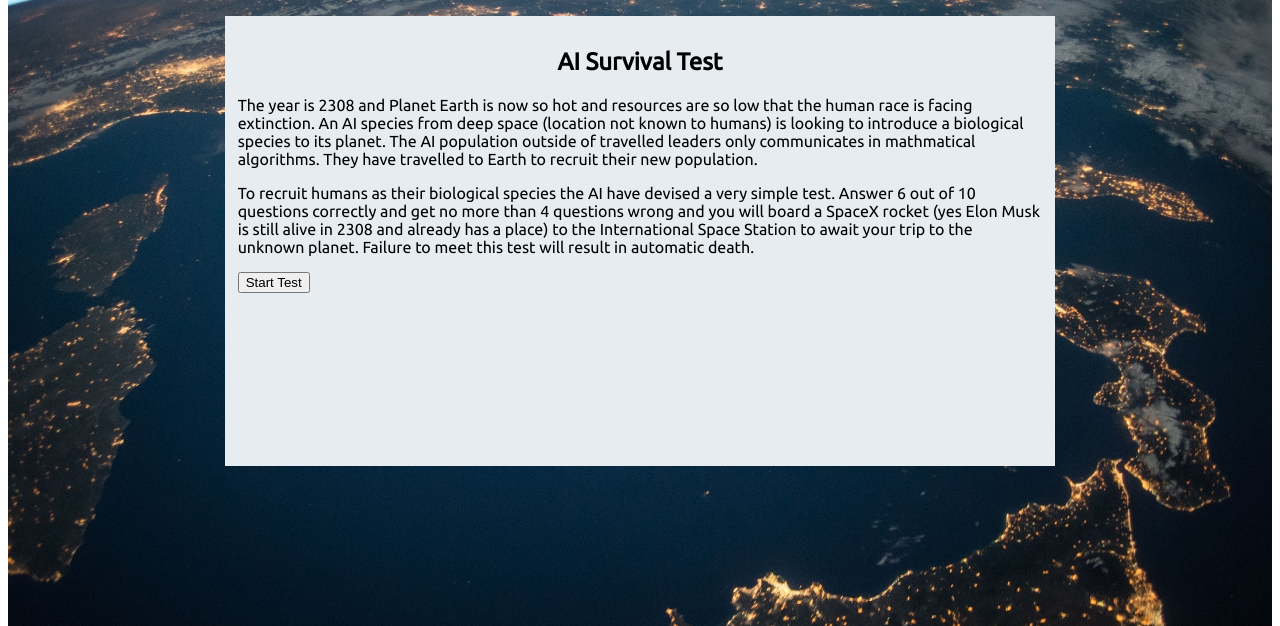
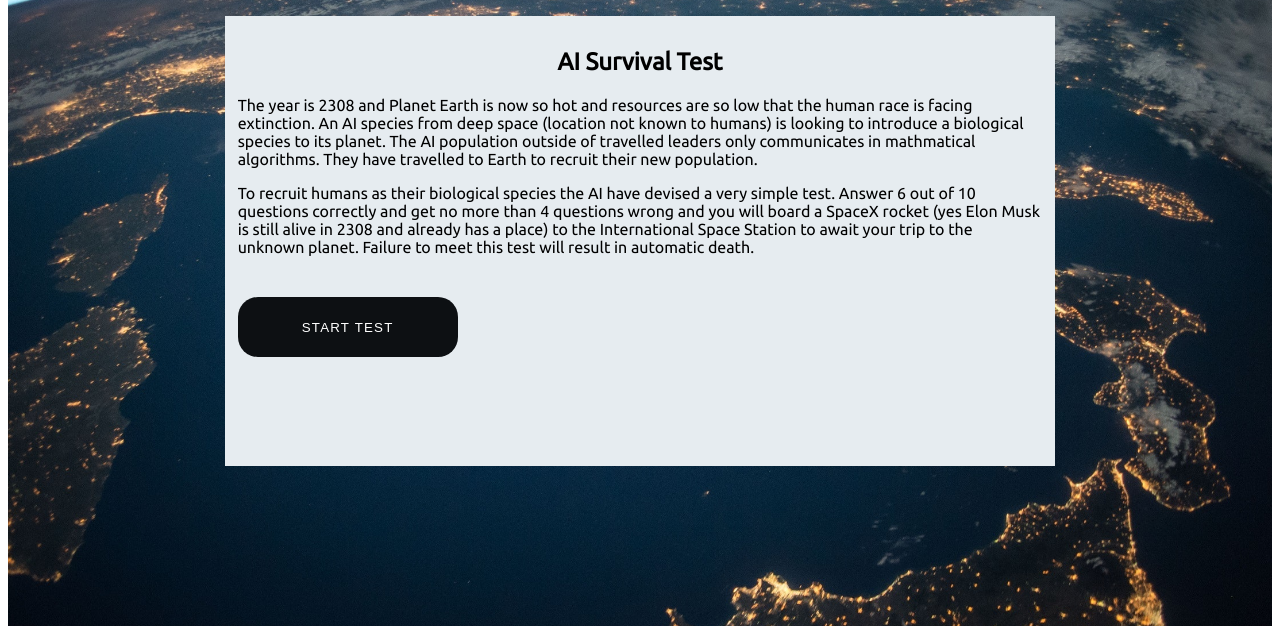
Before and after one commit to LADCode2021/pp2-planet-extinction-survival, a plain HTML site: page index.html in a window 1280 px wide. Shown: the part 204-830 px from the top of the page. Drawn offline with Linux system fonts and the light colour scheme.

Commit message:
Add CSS to start quiz button

```diff
--- a/assets/css/style.css
+++ b/assets/css/style.css
@@ -60,6 +60,7 @@ h1 {
   padding: 1%;
 }
 
+/* Table CSS for quiz once loaded from script.js */
 table,
 th,
 td {
@@ -72,6 +73,8 @@ td {
   text-align: left;
 }
 
+/* CSS for quiz outcomes once loaded from script.js */
+
 #incorrect-outcome {
   width: 100%;
   height: 100%;
@@ -81,3 +84,20 @@ td {
   width: 100%;
   height: 100%;
 }
+
+#submit-answer {
+  width: 220px;
+  height: 60px;
+  text-transform: uppercase;
+  letter-spacing: 1.2px;
+  color: white;
+  margin-top: 25px;
+  background-color: #0d1013;
+  border: 1px transparent;
+  border-radius: 20px;
+}
+
+#submit-answer:active,
+#submit-answer:hover {
+  background-color: #445361;
+}
```
